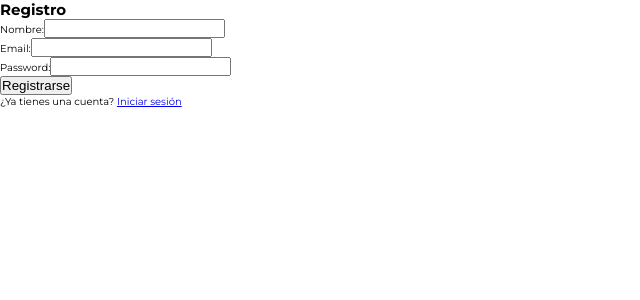
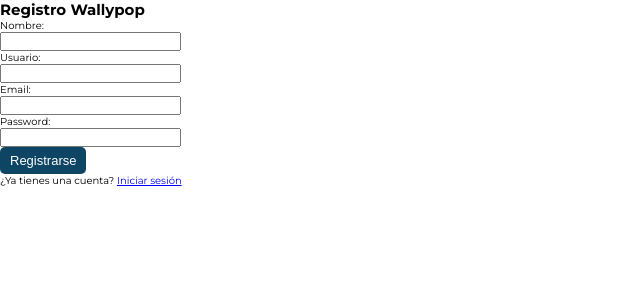
Before and after one commit to alfred3ks/wallypop-react, a React (Vite) app: page /signup in a window 1280 px wide. Shown: the top 300 px of the page, without its empty margins (0-640 px from the left). Built offline with nearby package versions, Linux system fonts and the light colour scheme.

Commit message:
Creo button con styled components.

```diff
--- a/package.json
+++ b/package.json
@@ -14,7 +14,8 @@
     "react": "^18.2.0",
     "react-dom": "^18.2.0",
     "react-router": "^6.20.1",
-    "react-router-dom": "^6.20.1"
+    "react-router-dom": "^6.20.1",
+    "styled-components": "^6.1.1"
   },
   "devDependencies": {
     "@types/react": "^18.2.37",
--- /dev/null
+++ b/src/components/Button.jsx
@@ -0,0 +1,22 @@
+import styled from 'styled-components';
+
+const Button = styled.button`
+  padding: 6px 10px;
+  font-size: 1.3rem;
+  /* text-align: center; */
+  background-color: #0e4564;
+  color: ${(props) => (props.$variant === 'primary' ? '#fff' : '#fff')};
+  opacity: ${(props) => (props.disabled ? 0.5 : 1)};
+  pointer-events: ${(props) => (props.disabled ? 'none' : 'auto')};
+  border-radius: 5px;
+  border: none;
+  text-decoration: none;
+  transition: background-color 0.7s;
+  cursor: pointer;
+
+  &:hover {
+    background-color: #78838b;
+  }
+`;
+
+export default Button;
--- a/src/pages/auth/LoginPage/index.jsx
+++ b/src/pages/auth/LoginPage/index.jsx
@@ -1,6 +1,7 @@
 import { useState } from 'react';
 import { Link } from 'react-router-dom';
 import styles from './LoginPage.module.css';
+import Button from '../../../components/Button';
 
 const LoginPage = () => {
   const [email, setEmail] = useState('');
@@ -21,38 +22,34 @@ const LoginPage = () => {
     <div className={styles.container}>
       <h2 className={styles.heading}>Wallypop</h2>
       <form className={styles.form}>
-        <label className={styles.label}>
-          Email:
+        <label className={styles.label}>Email:</label>
+        <br />
         <input
           className={styles.input}
           type="email"
           value={email}
           onChange={(e) => setEmail(e.target.value)}
         />
-        </label>
         <br />
-        <label className={styles.label}>
-          Password:
+        <label className={styles.label}>Password:</label>
+        <br />
         <input
           className={styles.input}
           type="password"
           value={password}
           onChange={(e) => setPassword(e.target.value)}
         />
-        </label>
         <br />
-        <label className={styles.checkboxLabel}>
         <input
           type="checkbox"
           checked={rememberMe}
           onChange={() => setRememberMe(!rememberMe)}
         />
-          Recordar contraseña
-        </label>
+        <label className={styles.checkboxLabel}>Recordar contraseña</label>
         <br />
-        <button type="button" onClick={handleLogin} className={styles.button}>
-          Iniciar sesión
-        </button>
+        <Button $variant={'primary'} type="submit" onClick={handleLogin}>
+          Iniciar Sesión
+        </Button>
       </form>
       <p className={styles.link}>
         ¿No tienes una cuenta? <Link to="/signup">Regístrate</Link>
--- a/src/pages/signup/SignupPage/index.jsx
+++ b/src/pages/signup/SignupPage/index.jsx
@@ -3,58 +3,62 @@
 import { useState } from 'react';
 import { Link } from 'react-router-dom';
 import styles from './SignupPage.module.css';
+import Button from '../../../components/Button';
 
 const Signup = () => {
   const [nombre, setNombre] = useState('');
+  const [usuario, setUsuario] = useState('');
   const [email, setEmail] = useState('');
   const [password, setPassword] = useState('');
 
   const handleRegistro = () => {
     // Lógica de registro aquí
-    console.log('Registrarse con:', nombre, email, password);
+    console.log('Registrarse con:', nombre, usuario, email, password);
   };
 
   return (
     <div className={styles.container}>
-      <h2 className={styles.heading}>Registro</h2>
+      <h2 className={styles.heading}>Registro Wallypop</h2>
       <form className={styles.form}>
-        <label className={styles.label}>
-          Nombre:
+        <label className={styles.label}>Nombre:</label>
+        <br />
         <input
           type="text"
           value={nombre}
           onChange={(e) => setNombre(e.target.value)}
           className={styles.input}
         />
-        </label>
         <br />
-        <label className={styles.label}>
-          Email:
+        <label className={styles.label}>Usuario:</label>
+        <br />
+        <input
+          type="text"
+          value={usuario}
+          onChange={(e) => setUsuario(e.target.value)}
+          className={styles.input}
+        />
+        <br />
+        <label className={styles.label}>Email:</label>
+        <br />
         <input
           type="email"
           value={email}
           onChange={(e) => setEmail(e.target.value)}
           className={styles.input}
         />
-        </label>
         <br />
-        <label className={styles.label}>
-          Password:
+        <label className={styles.label}>Password:</label>
+        <br />
         <input
           type="password"
           value={password}
           onChange={(e) => setPassword(e.target.value)}
           className={styles.input}
         />
-        </label>
         <br />
-        <button
-          type="button"
-          onClick={handleRegistro}
-          className={styles.button}
-        >
+        <Button $variant={'primary'} type="submit" onClick={handleRegistro}>
           Registrarse
-        </button>
+        </Button>
       </form>
       <p className={styles.link}>
         ¿Ya tienes una cuenta? <Link to="/login">Iniciar sesión</Link>
```
Also changed, not shown: 1 other file (tests, documents, lock files or other folders). Lines whose indentation alone changed are shown as unchanged.
